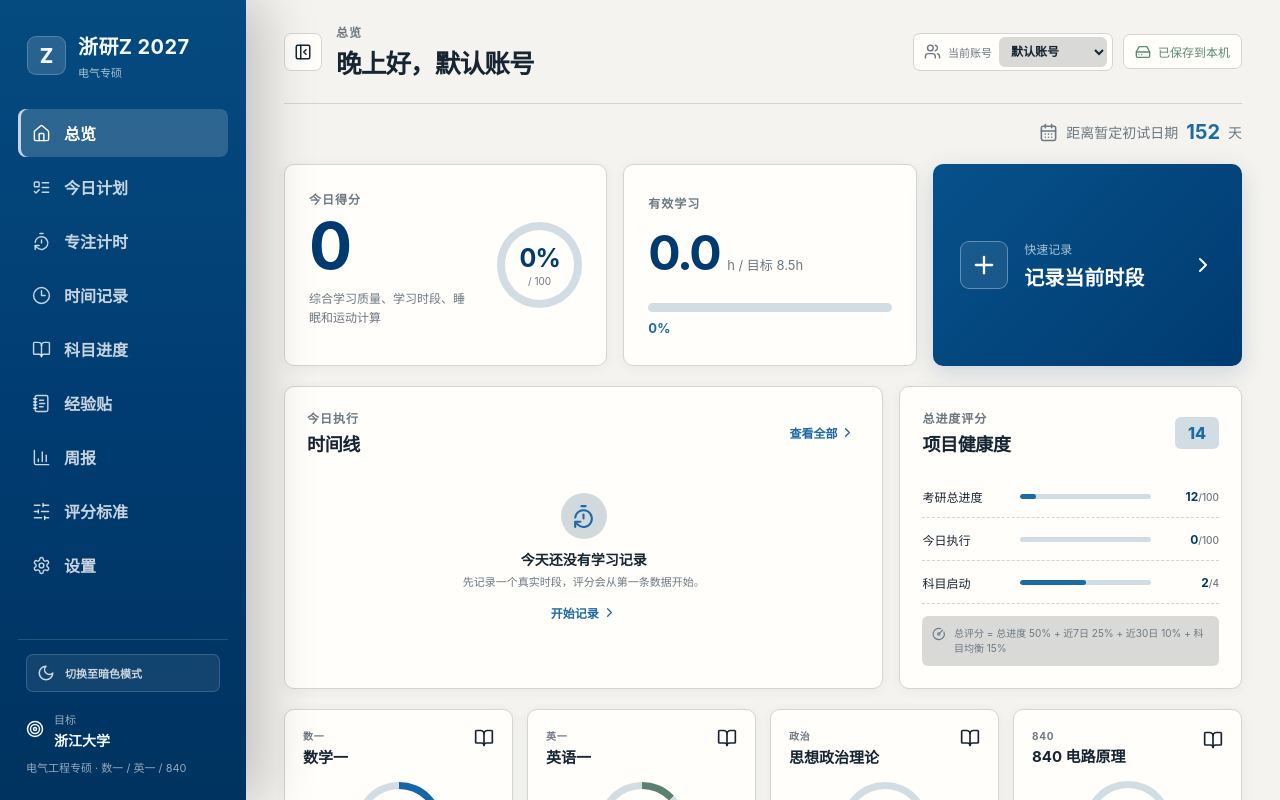
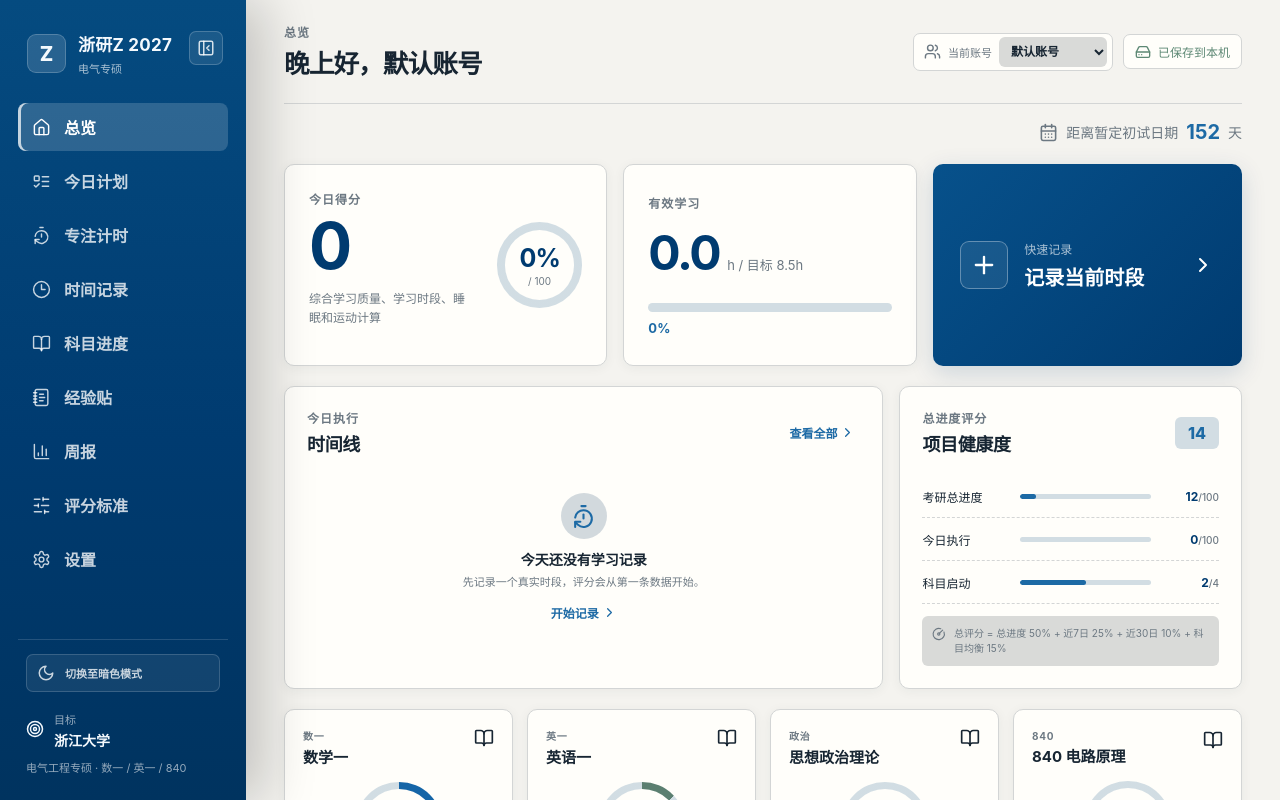
Before and after one commit to IIIILing/kaoyan-dashboard, a React (Vite) app: page / in a window 1280 px wide. Shown: the top 800 px of the page. Built offline with nearby package versions, Linux system fonts and the light colour scheme.

Commit message:
将侧栏开关移至边栏顶部

```diff
--- a/src/App.tsx
+++ b/src/App.tsx
@@ -990,12 +990,16 @@ export default function Dashboard() {
 
   return (
     <div className={`app-shell ${sidebarHidden ? "sidebar-hidden" : ""}`}>
+      {sidebarHidden && <button className="sidebar-reveal-toggle" type="button" onClick={() => setSidebarHidden(false)} aria-label="展开侧栏" title="展开侧栏"><PanelLeftOpen size={18} /></button>}
       <aside className={`sidebar ${mobileNavOpen ? "is-open" : ""}`}>
-        <div className="brand-block">
-          <div className="brand-mark">
-            {state.profile.sidebarIcon ? <img src={state.profile.sidebarIcon} alt="侧栏图标" /> : "Z"}
+        <div className="sidebar-topbar">
+          <div className="brand-block">
+            <div className="brand-mark">
+              {state.profile.sidebarIcon ? <img src={state.profile.sidebarIcon} alt="侧栏图标" /> : "Z"}
+            </div>
+            <div><strong>{state.profile.sidebarTitle}</strong><span>{state.profile.sidebarSubtitle}</span></div>
           </div>
-          <div><strong>{state.profile.sidebarTitle}</strong><span>{state.profile.sidebarSubtitle}</span></div>
+          <button className="sidebar-collapse-toggle" type="button" onClick={() => { setSidebarHidden(true); setMobileNavOpen(false); }} aria-label="隐藏侧栏" title="隐藏侧栏"><PanelLeftClose size={18} /></button>
         </div>
         <nav className="nav-list" aria-label="主要导航">
           {NAV.map((item) => {
@@ -1030,7 +1034,6 @@ export default function Dashboard() {
       <main className="main-area">
         <header className="topbar">
           <div className="topbar-leading">
-            <button className="sidebar-visibility-toggle" type="button" onClick={() => setSidebarHidden((hidden) => !hidden)} aria-label={sidebarHidden ? "展开侧栏" : "隐藏侧栏"} title={sidebarHidden ? "展开侧栏" : "隐藏侧栏"}>{sidebarHidden ? <PanelLeftOpen size={18} /> : <PanelLeftClose size={18} />}</button>
             <button className="mobile-menu" onClick={() => setMobileNavOpen((open) => !open)} aria-label="打开导航">☰</button>
             <div>
               <p className="eyebrow">{viewTitle}</p>
--- a/src/styles.css
+++ b/src/styles.css
@@ -96,11 +96,15 @@ button { color: inherit; }
 }
 :root[data-theme="dark"] .sidebar { background: linear-gradient(180deg, var(--sidebar-start) 0%, var(--primary) 58%, var(--sidebar-end) 100%); }
 .app-shell.sidebar-hidden .sidebar { transform: translateX(-102%); box-shadow: 18px 0 50px rgba(0,0,0,.14); }
-.brand-block { display: flex; align-items: center; gap: 12px; padding: 3px 9px 29px; }
+.sidebar-topbar { display: grid; grid-template-columns: minmax(0, 1fr) 34px; align-items: start; gap: 8px; padding: 3px 5px 27px 9px; }
+.brand-block { min-width: 0; display: flex; align-items: center; gap: 12px; }
+.brand-block > div:last-child { min-width: 0; }
 .brand-mark { width: 39px; height: 39px; display: grid; place-items: center; background: rgba(255,255,255,.14); border: 1px solid rgba(255,255,255,.2); border-radius: 9px; font-weight: 800; font-size: 20px; }
 .brand-mark img { width: 100%; height: 100%; display: block; object-fit: cover; border-radius: 8px; }
-.brand-block strong { display: block; font-size: 20px; letter-spacing: .02em; }
+.brand-block strong { overflow: hidden; display: block; font-size: 17px; letter-spacing: .015em; white-space: nowrap; text-overflow: ellipsis; }
 .brand-block span { display: block; margin-top: 4px; color: rgba(255,255,255,.66); font-size: 11px; }
+.sidebar-collapse-toggle { width: 34px; height: 34px; display: grid; place-items: center; border: 1px solid rgba(255,255,255,.2); border-radius: 7px; color: rgba(255,255,255,.82); background: rgba(255,255,255,.09); cursor: pointer; transition: .16s ease; }
+.sidebar-collapse-toggle:hover { color: #fff; border-color: rgba(255,255,255,.38); background: rgba(255,255,255,.16); }
 .nav-list { display: grid; gap: 6px; }
 .nav-list button { width: 100%; display: flex; align-items: center; gap: 13px; border: 0; background: transparent; color: rgba(255,255,255,.78); padding: 12px 14px; border-radius: 8px; cursor: pointer; text-align: left; font-weight: 600; transition: .16s ease; }
 .nav-list button:hover { background: rgba(255,255,255,.08); color: #fff; }
@@ -126,8 +130,10 @@ button { color: inherit; }
 .sync-state { display: flex; align-items: center; gap: 7px; padding: 8px 11px; border: 1px solid var(--line); border-radius: 7px; font-size: 12px; color: var(--muted); background: var(--surface); }
 .sync-state.saved { color: var(--success); }
 .sync-state.offline { color: var(--warn); }
-.theme-toggle, .mobile-menu, .sidebar-visibility-toggle { width: 38px; height: 38px; flex: 0 0 38px; display: grid; place-items: center; border: 1px solid var(--line); border-radius: 7px; background: var(--surface); cursor: pointer; transition: .16s ease; }
-.theme-toggle:hover, .sidebar-visibility-toggle:hover { color: var(--accent); border-color: var(--accent); background: var(--surface-hover); }
+.theme-toggle, .mobile-menu, .sidebar-reveal-toggle { width: 38px; height: 38px; flex: 0 0 38px; display: grid; place-items: center; border: 1px solid var(--line); border-radius: 7px; background: var(--surface); cursor: pointer; transition: .16s ease; }
+.theme-toggle:hover, .sidebar-reveal-toggle:hover { color: var(--accent); border-color: var(--accent); background: var(--surface-hover); }
+.sidebar-reveal-toggle { position: fixed; top: 33px; left: 20px; z-index: 38; }
+.app-shell.sidebar-hidden .topbar-leading { padding-left: 50px; }
 .mobile-menu { display: none; }
 .page-stack { display: grid; gap: 20px; max-width: 1500px; margin: 0 auto; }
 .narrow-page, .settings-page { max-width: 1120px; }
@@ -664,7 +670,8 @@ input:focus, select:focus, textarea:focus { border-color: var(--accent); box-sha
   .sidebar { transform: translateX(-102%); transition: transform .2s ease; box-shadow: 18px 0 50px rgba(0,0,0,.2); }
   .sidebar.is-open, .app-shell.sidebar-hidden .sidebar.is-open { transform: translateX(0); }
   .main-area { margin-left: 0; padding-inline: 18px; }
-  .sidebar-visibility-toggle { display: none; }
+  .sidebar-reveal-toggle { display: none; }
+  .app-shell.sidebar-hidden .topbar-leading { padding-left: 0; }
   .mobile-menu { display: grid; margin-right: 12px; }
   .topbar { justify-content: flex-start; }
   .topbar-actions { margin-left: auto; }
```
